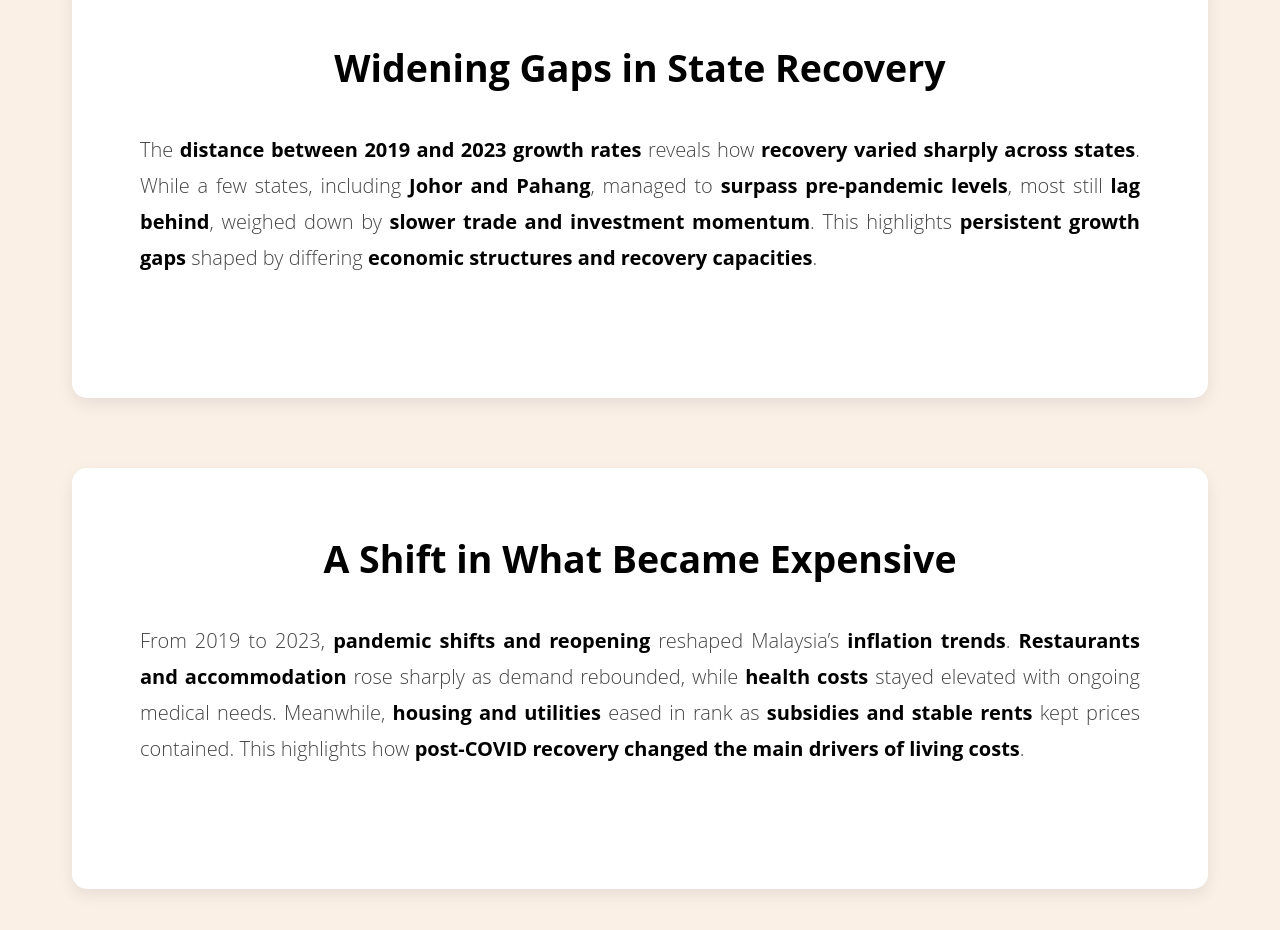
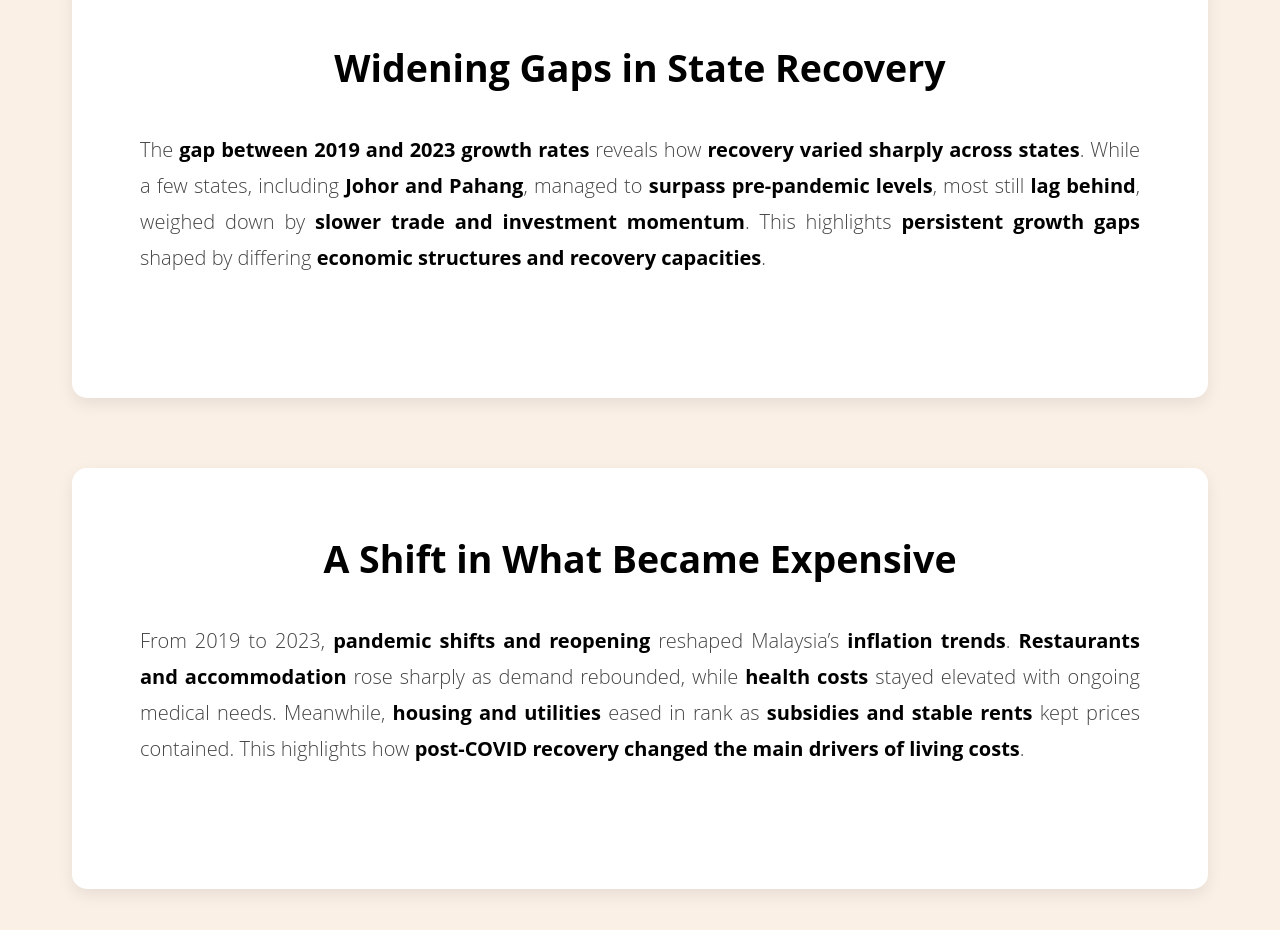
Before and after one commit to peishuen/FIT3179_A2, a plain HTML site: page index.html in a window 1280 px wide. Shown: the part 1880-2810 px from the top of the page. Drawn offline with Linux system fonts and the light colour scheme; a script that the page names is missing.

Commit message:
Corrected grammar

```diff
--- a/index.html
+++ b/index.html
@@ -90,7 +90,7 @@
             </div>
             <div class="text-box">
                 <p>
-                    The <mark>distance between 2019 and 2023 growth rates</mark> reveals how <mark>recovery varied sharply across states</mark>. While a few states,
+                    The <mark>gap between 2019 and 2023 growth rates</mark> reveals how <mark>recovery varied sharply across states</mark>. While a few states,
                     including <mark>Johor and Pahang</mark>, managed to <mark>surpass pre-pandemic levels</mark>, most still <mark>lag behind</mark>, weighed down by
                     <mark>slower trade and investment momentum</mark>. This highlights <mark>persistent growth gaps</mark> shaped by differing <mark>economic structures
                     and recovery capacities</mark>.
```
